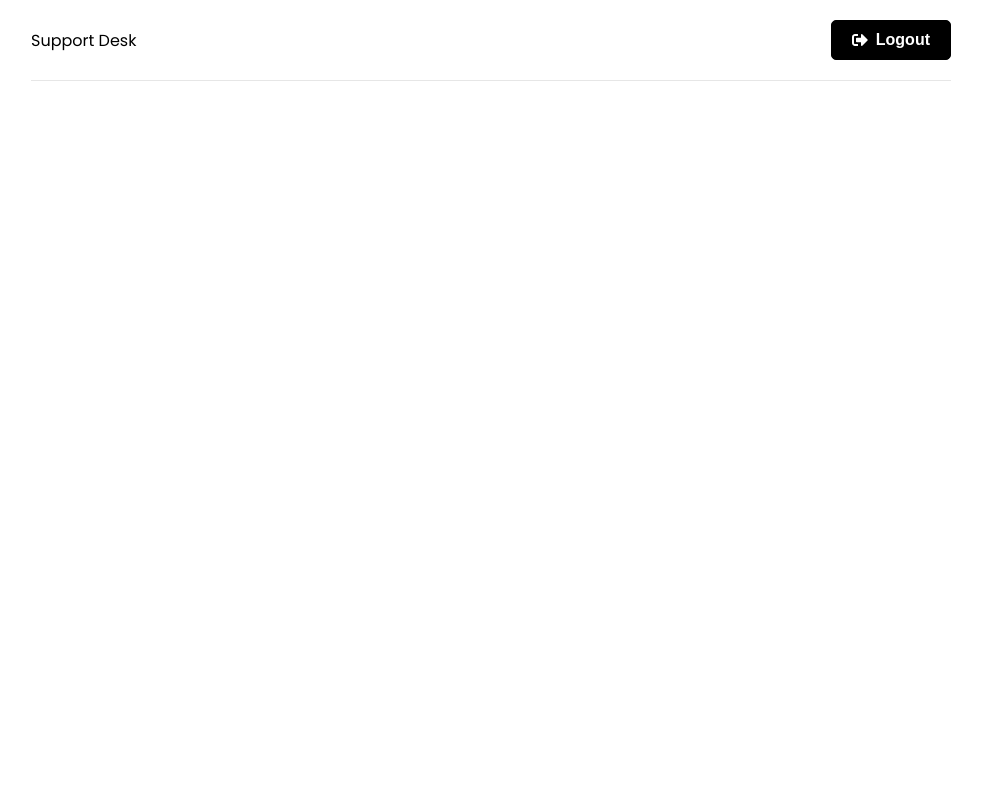
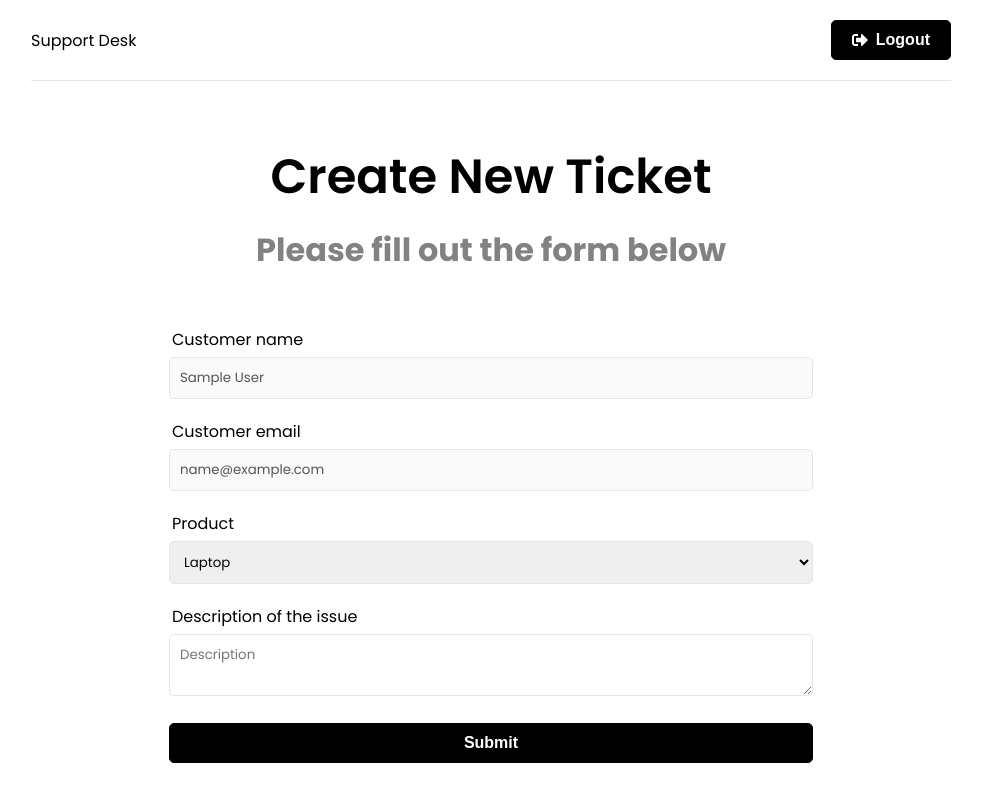
Before and after one commit to CindyU-beep/helpdesk, a React (Create React App) app in the folder frontend/: page /new-ticket in a window 1280 px wide. Before the commit this address had no page. Shown: the whole page, without its empty margins (149-1131 px from the left). Built offline with nearby package versions, Linux system fonts and the light colour scheme; sample sign-in values are in the browser's storage.

Commit message:
add reducers for ticket

```diff
--- a/frontend/src/App.js
+++ b/frontend/src/App.js
@@ -1,28 +1,33 @@
 import React from 'react';
-import {BrowserRouter as Router, Routes, Route} from 'react-router-dom';
+import { BrowserRouter as Router, Routes, Route } from 'react-router-dom';
 import { ToastContainer } from 'react-toastify';
 import 'react-toastify/dist/ReactToastify.css';
 import Navbar from './components/Navbar';
+import { PrivateRoute } from './components/PrivateRoute';
+
 import Home from "./pages/Home"
 import Login from "./pages/Login"
 import Register from "./pages/Register"
-
+import NewTicket from './pages/NewTicket';
 
 function App() {
   return (
     <>
       <Router>
         <div className="container">
-        <Navbar/>
+          <Navbar />
           <Routes>
-          <Route path='/' element={<Home/>}/>
-          <Route path='/login' element={<Login/>}/>
-          <Route path='/register' element={<Register/>}/>
+            <Route path='/' element={<Home />} />
+            <Route path='/login' element={<Login />} />
+            <Route path='/register' element={<Register />} />
+            <Route path='/new-ticket' element={<PrivateRoute />}>
+              <Route path='/new-ticket' element={<NewTicket />} />
+            </Route>
           </Routes>
         </div>
       </Router>
       {/* TODO: fix error messages */}
-    <ToastContainer/>
+      <ToastContainer />
 
     </>
   );
--- a/frontend/src/app/store.js
+++ b/frontend/src/app/store.js
@@ -1,8 +1,10 @@
 import { configureStore } from '@reduxjs/toolkit';
 import authReducer from '../features/auth/authSlice';
+import ticketReducer from '../features/tickets/ticketSlice';
 
 export const store = configureStore({
   reducer: {
     auth: authReducer,
+    ticket: ticketReducer,
   },
 });
--- /dev/null
+++ b/frontend/src/components/PrivateRoute.jsx
@@ -0,0 +1,14 @@
+import React from 'react';
+import { Navigate, Outlet } from 'react-router-dom';
+import { useAuthStatus } from '../hooks/useAuthStatus';
+import Spinner from './Spinner';
+
+export const PrivateRoute = () => {
+  const { isAuthenticated, loading } = useAuthStatus();
+
+  if (loading) {
+    return <Spinner />;
+  }
+
+  return isAuthenticated ? <Outlet /> : <Navigate to="/login" />;
+};
--- /dev/null
+++ b/frontend/src/features/tickets/ticketSlice.js
@@ -0,0 +1,24 @@
+import { createSlice } from '@reduxjs/toolkit';
+
+const initialState = {
+    tickets: [],
+    ticket: {},
+    isError: false,
+    isSuccess: false,
+    isLoading: false,
+    message: ''
+}
+
+export const ticketSlice = createSlice({
+    name: 'ticket',
+    initialState,
+    reducers: {
+        reset: (state) => initialState
+    },
+    extraReducers: (builder) => {
+    }
+
+});
+
+export const { reset } = ticketSlice.actions;
+export default ticketSlice.reducer;
--- /dev/null
+++ b/frontend/src/hooks/useAuthStatus.js
@@ -0,0 +1,20 @@
+import { useState, useEffect } from 'react'
+import { useSelector } from 'react-redux'
+
+export const useAuthStatus = () => {
+    const [isAuthenticated, setIsAuthenticated] = useState(false)
+    const [loading, setLoading] = useState(true)
+
+    const { user } = useSelector(state => state.auth)
+
+    useEffect(() => {
+        if (user) {
+            setIsAuthenticated(true)
+        } else {
+            setIsAuthenticated(false)
+        }
+        setLoading(false)
+    }, [user])
+
+    return { isAuthenticated, loading }
+}
--- /dev/null
+++ b/frontend/src/pages/NewTicket.jsx
@@ -0,0 +1,66 @@
+import { useState } from 'react';
+import { useSelector } from 'react-redux';
+
+function NewTicket() {
+  const { user } = useSelector((state) => state.auth);
+  const [name] = useState(user.name);
+  const [email] = useState(user.email);
+  const [product, setProduct] = useState('validate error');
+  const [description, setDescription] = useState('');
+
+  const onSubmit = (e) => {
+    e.preventDefault();
+  };
+  return (
+    <>
+      <section className="heading">
+        <h1>Create New Ticket</h1>
+        <p>Please fill out the form below</p>
+      </section>
+
+      <section className="form">
+        <div className="form-group">
+          <label htmlFor="name"> Customer name</label>
+          <input className="form-control" value={name} disabled />
+        </div>
+        <div className="form-group">
+          <label htmlFor="email"> Customer email</label>
+          <input className="form-control" value={email} disabled />
+        </div>
+
+        <form onSubmit={onSubmit}>
+          <div className="form-group">
+            <label htmlFor="product"> Product </label>
+            <select
+              className="form-control"
+              value={product}
+              onChange={(e) => setProduct(e.target.value)}
+            >
+              <option value="Laptop">Laptop</option>
+              <option value="Phone">Phone</option>
+              <option value="Tablet">Tablet</option>
+              <option value="Accessories">Accessories</option>
+              Select a product
+            </select>
+          </div>
+          <div className="form-group">
+            <label htmlFor="description">Description of the issue</label>
+            <textarea
+              className="form-control"
+              placeholder="Description"
+              name="description"
+              id="description"
+              value={description}
+              onChange={(e) => setDescription(e.target.value)}
+            />
+          </div>
+
+          <form-group>
+            <button className="btn btn-block">Submit</button>
+          </form-group>
+        </form>
+      </section>
+    </>
+  );
+}
+export default NewTicket;
```
Also changed, not shown: frontend/src/features/tickets/ticketService.js (added). Lines whose indentation alone changed are shown as unchanged.
